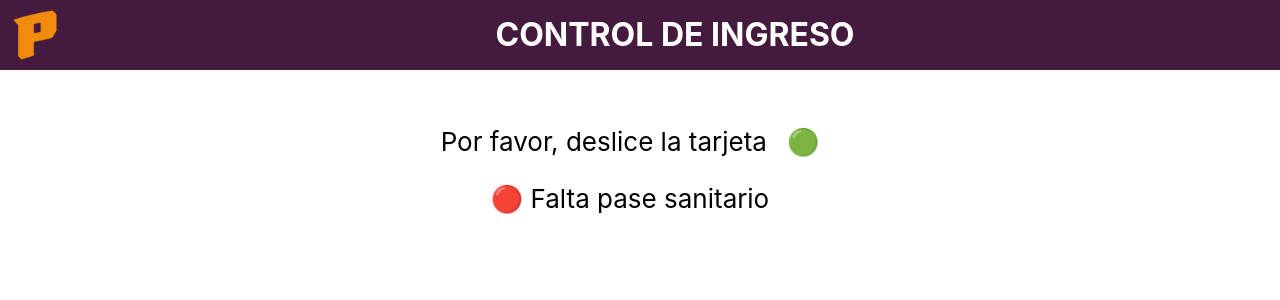
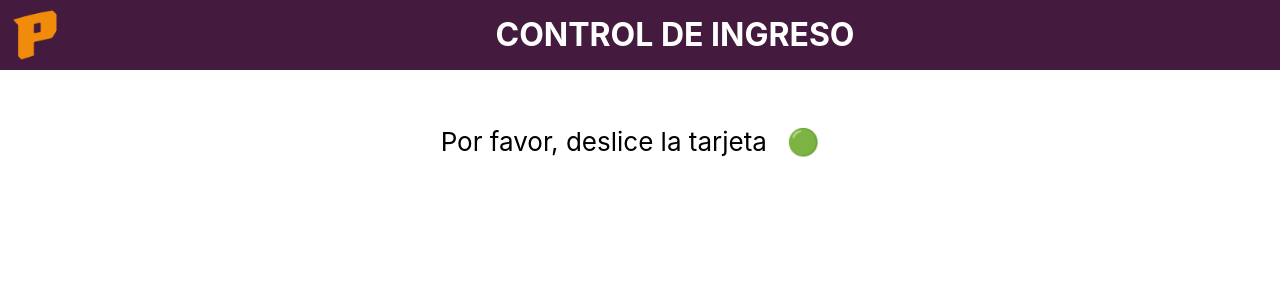
Before and after one commit to gustavazo/codebar, a React (Create React App) app: page / in a window 1280 px wide. Shown: the top 300 px of the page. Built offline with nearby package versions, Linux system fonts and the light colour scheme.

Commit message:
Update App.js

```diff
--- a/src/App.js
+++ b/src/App.js
@@ -111,7 +111,7 @@ function App() {
 					</div>
 					<div style={{ marginRight: 20 }}> { isDue ? '🔴' : '🟢'}</div>
 				</div>
-				<div style={{ marginRight: 20 }}> { !user?.paseSanitario ? '🔴 Falta pase sanitario' : '🟢 Tiene pase sanitario'}</div>
+				{user && <div style={{ marginRight: 20 }}> { !user?.paseSanitario ? '🔴 Falta pase sanitario' : '🟢 Tiene pase sanitario'}</div>}
 
 				{
 					bills.length ? (
```
